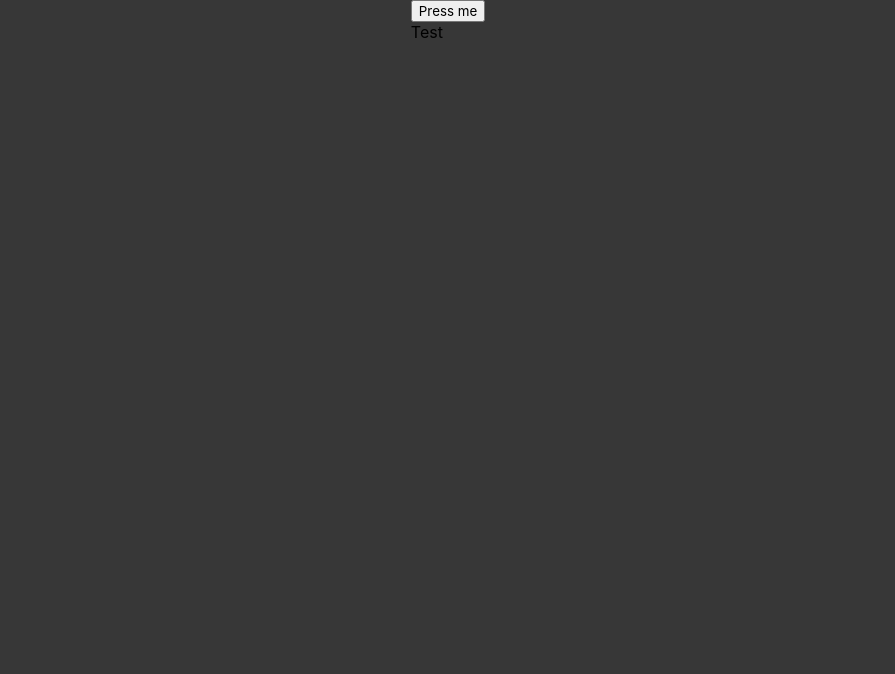
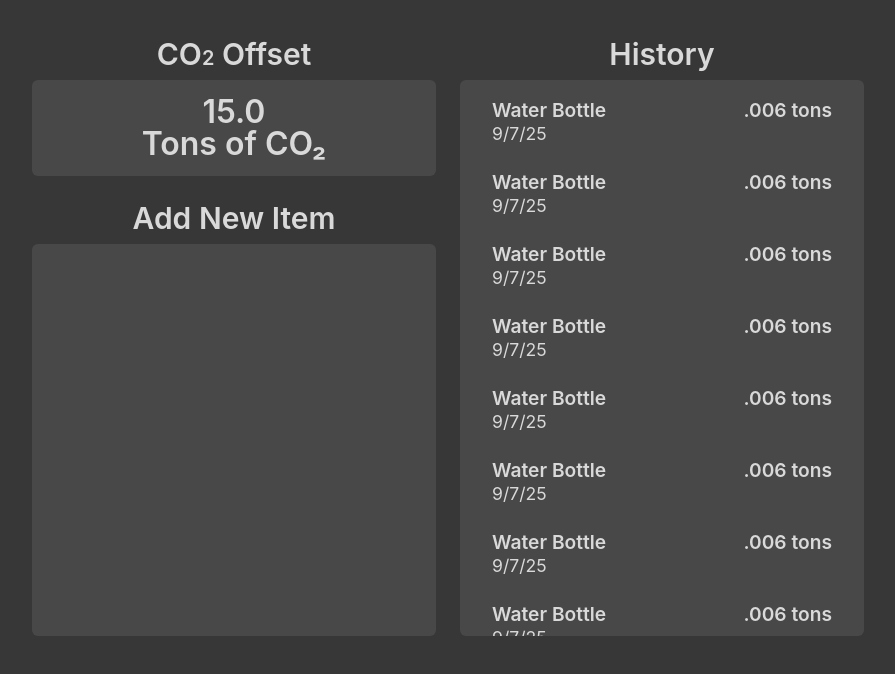
Before and after one commit to ascribner2/SustainabilityApp, a React (Vite) app in the folder SustainabilityFrontend/: page / in a window 1280 px wide. Shown: the top 674 px of the page, without its empty margins (192-1087 px from the left). Built offline with nearby package versions, Linux system fonts and the light colour scheme.

Commit message:
structure and widgets for the dashbaord

```diff
--- /dev/null
+++ b/SustainabilityFrontend/src/Components/History/History.module.css
@@ -0,0 +1,25 @@
+/* Header */
+.Header {
+    color: #D9D9D9;
+    font-weight: 600;
+    font-size: 1.875rem;
+    line-height: 2.25rem;
+    margin-bottom: .5rem;
+}
+
+/* Widget Box */
+.widgetBox {
+    display: flex;
+    flex-direction: column;
+    justify-content: start;
+    align-items: top;
+    background-color: #484848;
+    width: 100%;
+    max-width: 600px;
+    height: 100%;
+    border-radius: .375rem;
+    padding-top: 1rem;
+    padding-bottom: 1rem;
+    gap: 1.5rem;
+    overflow-y: auto;
+}
--- /dev/null
+++ b/SustainabilityFrontend/src/Components/History/HistoryWidget.jsx
@@ -0,0 +1,30 @@
+import { useState, useEffect } from 'react'
+import styles from './History.module.css'
+import HistoryEntry from '../HistoryEntry/HistoryEntry.jsx'
+
+function HistoryWidget() {
+    const [itemType, setItemType] = useState(<></>)
+
+    useEffect(() => {
+
+    }, []);
+
+    return (
+        <>
+            <p className={styles.Header}>History</p>
+            <div className={styles.widgetBox}>
+                <HistoryEntry />
+                <HistoryEntry />
+                <HistoryEntry />
+                <HistoryEntry />
+                <HistoryEntry />
+                <HistoryEntry />
+                <HistoryEntry />
+                <HistoryEntry />
+                <HistoryEntry />
+            </div>
+        </>
+    )
+}
+
+export default HistoryWidget;
--- /dev/null
+++ b/SustainabilityFrontend/src/Components/HistoryEntry/HistoryEntry.jsx
@@ -0,0 +1,15 @@
+import styles from './HistoryEntry.module.css'
+
+function HistoryEntry() {
+    return (
+    <div className={styles.container}>
+        <div className={styles.topRow}>
+            <p className={styles.topText}>Water Bottle</p>
+            <p className={styles.topText}>.006 tons</p>
+        </div>
+        <p className={styles.bottomText}>9/7/25</p>
+    </div>
+    )
+}
+
+export default HistoryEntry;
--- /dev/null
+++ b/SustainabilityFrontend/src/Components/HistoryEntry/HistoryEntry.module.css
@@ -0,0 +1,30 @@
+/* Container */
+.container {
+    display: flex;
+    flex-direction: column;
+    padding-left: 2rem;
+    padding-right: 2rem;
+    width: auto;
+}
+
+/* Top row */
+.topRow {
+    display: flex;
+    flex-direction: row;
+    justify-content: space-between;
+}
+
+/* Top Row text */
+.topText {
+    color: #D9D9D9;
+    font-weight: 600;
+    font-size: 1.2rem;
+    line-height: 1.75rem;
+}
+
+/* Bottom row text */
+.bottomText {
+    color: #D9D9D9;
+    font-size: 1.1rem;
+    line-height: 1.25rem;
+}
--- /dev/null
+++ b/SustainabilityFrontend/src/Components/NewItem/NewItem.jsx
@@ -0,0 +1,22 @@
+import { useState, useEffect } from 'react'
+import styles from './NewItem.module.css'
+
+
+function NewItem() {
+    const [itemType, setItemType] = useState(<></>)
+
+    useEffect(() => {
+
+    }, []);
+
+    return (
+        <>
+            <p className={styles.Header}>Add New Item</p>
+            <div className={styles.widgetBox}>
+
+            </div>
+        </>
+    )
+}
+
+export default NewItem;
--- /dev/null
+++ b/SustainabilityFrontend/src/Components/NewItem/NewItem.module.css
@@ -0,0 +1,24 @@
+/* Header */
+.Header {
+    color: #D9D9D9;
+    font-weight: 600;
+    font-size: 1.875rem;
+    line-height: 2.25rem;
+    margin-bottom: .5rem;
+    margin-top: 1.5rem;
+}
+
+/* Widget Box */
+.widgetBox {
+    display: flex;
+    flex-direction: column;
+    justify-content: center;
+    align-items: center;
+    background-color: #484848;
+    width: 100%;
+    max-width: 600px;
+    height: 100%;
+    border-radius: .375rem;
+    padding-top: 1rem;
+    padding-bottom: 1rem;
+}
--- /dev/null
+++ b/SustainabilityFrontend/src/Components/Offset/Offset.module.css
@@ -0,0 +1,36 @@
+/* Header */
+.Header {
+    color: #D9D9D9;
+    font-weight: 600;
+    font-size: 1.875rem;
+    line-height: 2.25rem;
+    margin-bottom: .5rem;
+}
+
+.smallNumber {
+    font-size: 1.25rem;
+    line-height: 1.75rem;
+}
+
+/* Widget Box */
+.widgetBox {
+    display: flex;
+    flex-direction: column;
+    justify-content: center;
+    align-items: center;
+    background-color: #484848;
+    width: 100%;
+    max-width: 600px;
+    height: auto;
+    border-radius: .375rem;
+    padding-top: 1rem;
+    padding-bottom: 1rem;
+}
+
+/* Offset Amount */
+.offsetAmount {
+    color: #D9D9D9;
+    font-weight: 600;
+    font-size: 2.0rem;
+    line-height: 2.0rem;
+}
--- /dev/null
+++ b/SustainabilityFrontend/src/Components/Offset/OffsetWidget.jsx
@@ -0,0 +1,24 @@
+import { useState, useEffect } from 'react'
+import styles from './Offset.module.css'
+
+
+function OffsetWidget() {
+    const [timePeriod, setTimePeriod] = useState(<></>)
+
+    useEffect(() => {
+
+    }, []);
+
+    return (
+        <>
+            <p className={styles.Header}>CO<span className={styles.smallNumber}>2</span> Offset</p>
+            <div className={styles.widgetBox}>
+
+                <p className={styles.offsetAmount}>15.0</p>
+                <p className={styles.offsetAmount}>Tons of CO₂</p>
+            </div>
+        </>
+    )
+}
+
+export default OffsetWidget;
--- a/SustainabilityFrontend/src/Pages/Dashboard/Dashboard.jsx
+++ b/SustainabilityFrontend/src/Pages/Dashboard/Dashboard.jsx
@@ -1,8 +1,12 @@
 import styles from './Dashboard.module.css'
 import { useNavigate } from 'react-router-dom'
-import { useEffect } from 'react'
+import { useEffect, useState } from 'react'
+import OffsetWidget from '../../Components/Offset/OffsetWidget.jsx'
+import NewItem from '../../Components/NewItem/NewItem.jsx'
+import HistoryWidget from '../../Components/History/HistoryWidget.jsx'
 
 function Dashboard() {
+    const [updateData, setUpdateData] = useState(false)
     let navigate = useNavigate()
 
     function test() {
@@ -17,9 +21,15 @@ function Dashboard() {
     }, [])
 
     return (
-        <div>
-            <button onClick={test}>Press me</button>
-            <p>Test</p>
+        <div className={styles.Body}>
+            <div className={styles.LeftCol}>
+                <OffsetWidget />
+                <NewItem />
+            </div>
+
+            <div className={styles.RightCol}>
+                <HistoryWidget />
+            </div>
         </div>
     )
 }
--- a/SustainabilityFrontend/src/Pages/Dashboard/Dashboard.module.css
+++ b/SustainabilityFrontend/src/Pages/Dashboard/Dashboard.module.css
@@ -0,0 +1,43 @@
+/* Main Container */
+.Body {
+    display: flex;
+    flex-direction: row;
+    width: 100%;
+    max-width: 52rem;
+    padding-top: 2.25rem;
+    padding-bottom: 1.25rem;
+    gap: 1.5rem;
+    padding-left: 1rem;
+    padding-right: 1rem;
+}
+
+/* Left Column */
+.LeftCol {
+    display: flex;
+    flex-direction: column;
+    align-items: center;
+    width: 100%;
+    max-height: 600px;
+}
+
+/* Right Column */
+.RightCol {
+    display: flex;
+    flex-direction: column;
+    align-items: center;
+    width: 100%;
+    max-height: 600px;
+}
+
+/* Mobile Styles */
+@media (max-width: 600px) {
+    .Body {
+        display: flex;
+        flex-direction: column;
+        max-width: 375px;
+    }
+
+    .RightCol {
+        height: 400px;
+    }
+}
```
